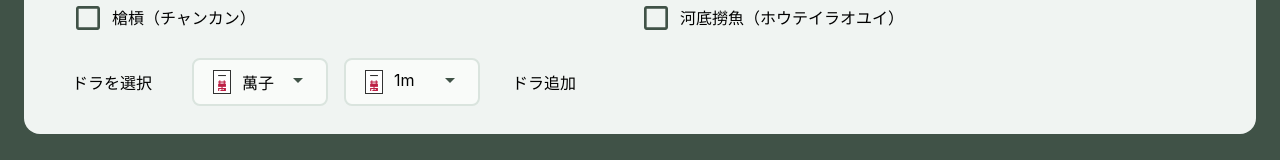
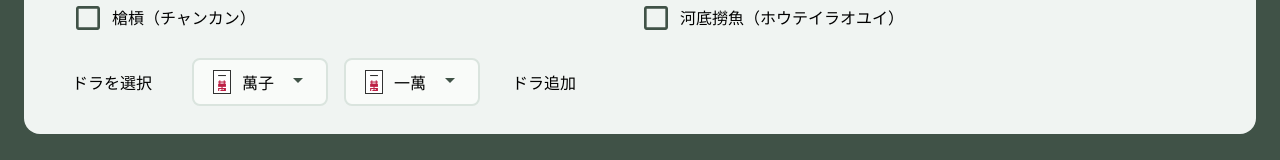
Before and after one commit to disk-12/HappyMahjong, a React (Create React App) app in the folder frontend/: page /option in a window 1280 px wide. Shown: the part 166-326 px from the top of the page. Built offline with nearby package versions, Linux system fonts and the light colour scheme.

Commit message:
セレクターの文字を漢字表記にした

```diff
--- a/frontend/src/components/HaiSelector/HaiSelector.tsx
+++ b/frontend/src/components/HaiSelector/HaiSelector.tsx
@@ -33,6 +33,11 @@ type HaiSelectorProps = {
 const typeKanji = ["萬子", "筒子", "索子", "字牌"];
 const typeList = ["m", "p", "s", "z"] as HaiType[];
 
+const typeObj = { m: "萬", p: "筒", s: "索" };
+const jihai = ["東", "南", "西", "北", "白", "發", "中"];
+const kansuji = ["一", "二", "三", "四", "五", "六", "七", "八", "九"];
+const haiString = (type: "m" | "p" | "s" | "z", number: number) =>
+  type === "z" ? jihai[number - 1] : kansuji[number - 1] + typeObj[type];
 const HaiItem: React.FC<ItemProps> = ({ icon, text }) => {
   return (
     <div className="HaiSelector__label">
@@ -57,7 +62,10 @@ const HaiSelectorWindow: React.FC<WindowProps> = ({
   } else {
     const maxLoop = type == "z" ? 7 : 9;
     for (var i = 1; i <= maxLoop; i++)
-      itemList.push({ text: i + type, icon: { number: i, type: type } });
+      itemList.push({
+        text: haiString(type, i),
+        icon: { number: i, type: type },
+      });
   }
   return (
     <div className="HaiSelector__window">
@@ -84,7 +92,7 @@ export const HaiSelector: React.FC<HaiSelectorProps> = ({
 }) => {
   const [selected, setSelected] = useState(initSelected);
   const [text, setText] = useState(
-    isType ? typeKanji[initSelected] : initSelected + 1 + "" + type
+    isType ? typeKanji[initSelected] : haiString(type, initSelected + 1)
   );
   const [icon, setIcon] = useState(
     (isType
@@ -100,12 +108,14 @@ export const HaiSelector: React.FC<HaiSelectorProps> = ({
         ? { type: typeList[index], number: 1 }
         : { type, number: index + 1 }) as HaiProps
     );
-    setText(isType ? typeKanji[index] : index + 1 + "" + type);
+    setText(isType ? typeKanji[index] : haiString(type, index + 1));
     onChange && onChange(index);
   };
   useEffect(() => {
     setSelected(initSelected);
-    setText(isType ? typeKanji[initSelected] : initSelected + 1 + "" + type);
+    setText(
+      isType ? typeKanji[initSelected] : haiString(type, initSelected + 1)
+    );
   }, [type, initSelected]);
   useEffect(() => {
     setIcon(
@@ -113,7 +123,7 @@ export const HaiSelector: React.FC<HaiSelectorProps> = ({
         ? { type: typeList[selected], number: 1 }
         : { type, number: selected + 1 }) as HaiProps
     );
-    setText(isType ? typeKanji[selected] : selected + 1 + "" + type);
+    setText(isType ? typeKanji[selected] : haiString(type, selected + 1));
   }, [type, selected]);
   return (
     <ClickAwayListener onClickAway={() => setIsShown(false)}>
```
